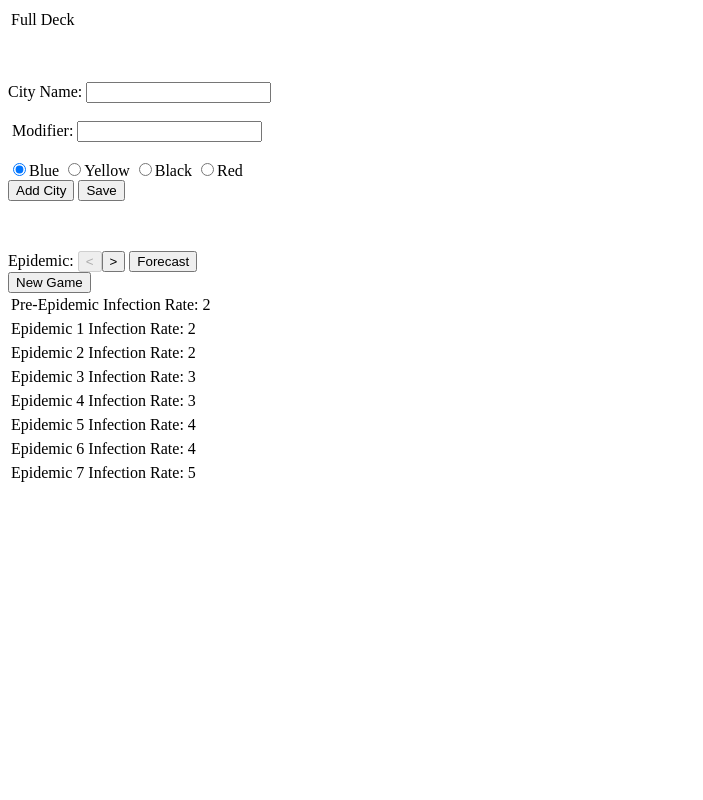
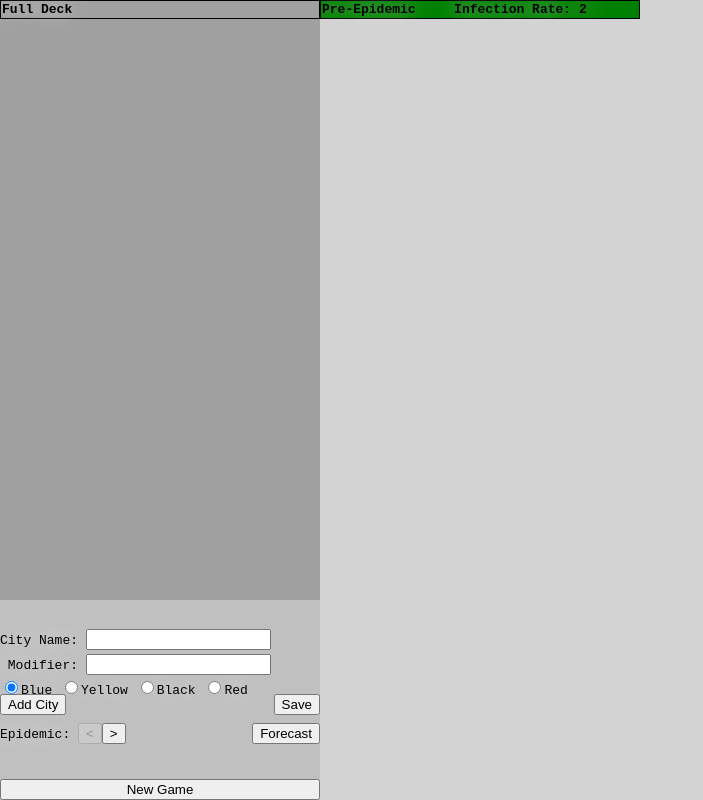
Before and after one commit to async-agrajag/pandemic_infection_tracker, a plain HTML site: page pandemic_infection_tracker.html in a window 1280 px wide. Shown: the whole page, without its empty margins (0-703 px from the left). Drawn offline with Linux system fonts and the light colour scheme.

Commit message:
Updating js and css file names
Changes are to reflect new naming convention

```diff
--- a/pandemic_infection_tracker.html
+++ b/pandemic_infection_tracker.html
@@ -3,8 +3,8 @@
     <title>Pandemic Infection Tracker</title>
     <script src="jquery.js"></script>
     <script src="city_cards.js"></script>
-    <script src="pandemic_infection_database.js"></script>
-    <link rel="stylesheet" href="pandemic_infection_deck.css">
+    <script src="pandemic_infection_tracker.js"></script>
+    <link rel="stylesheet" href="pandemic_infection_tracker.css">
   </header>
   <body>
     <div>
```
